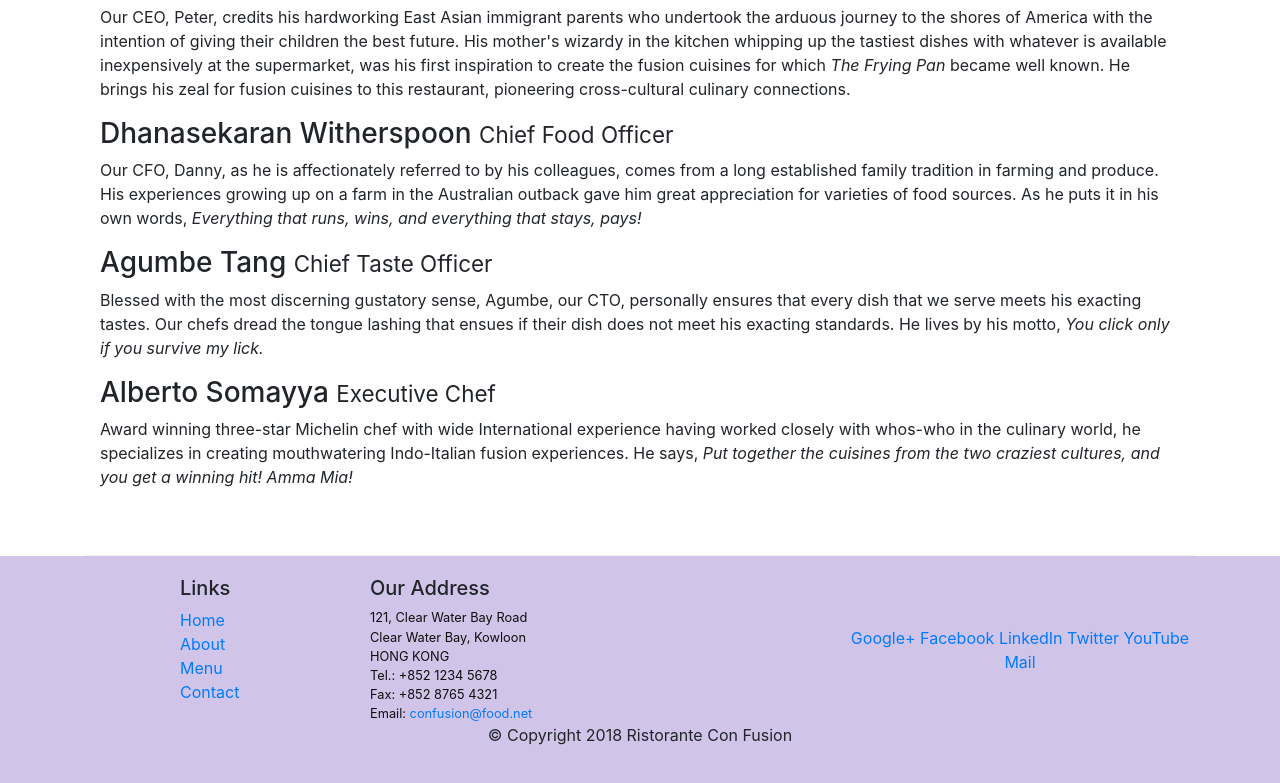
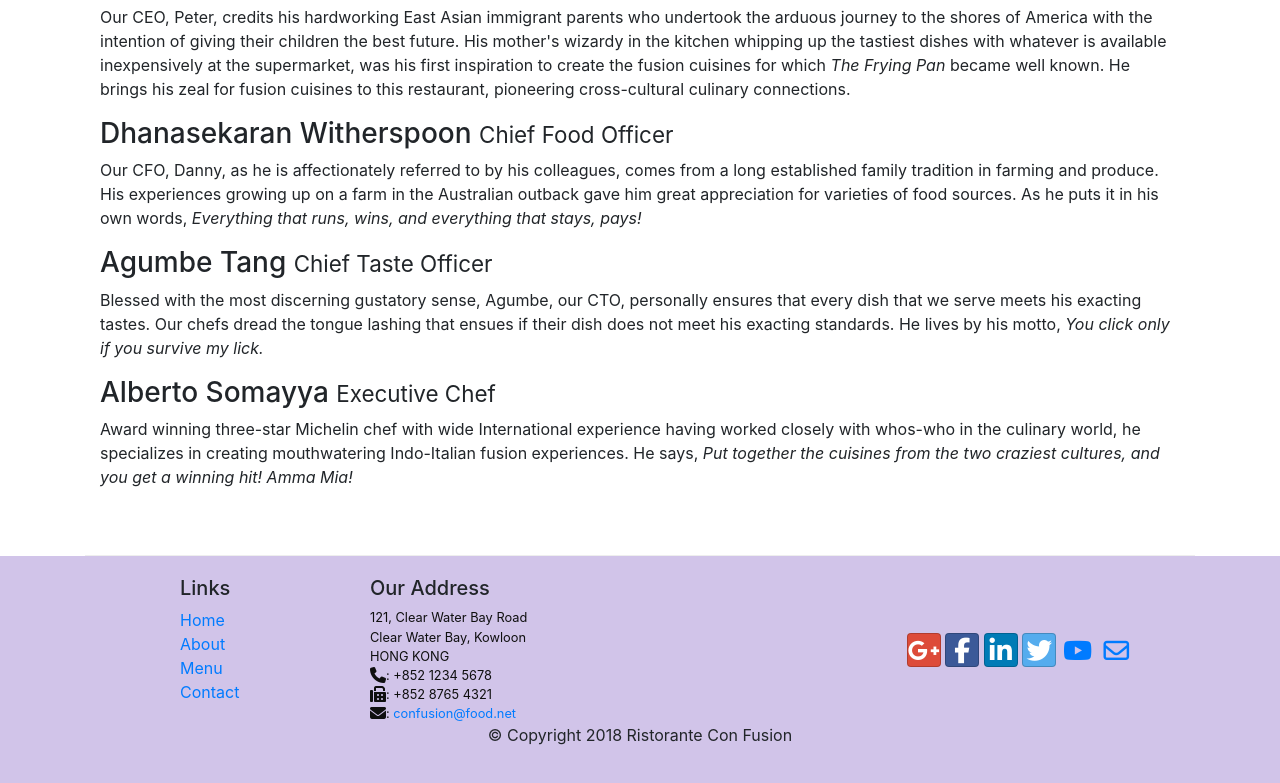
Before and after one commit to lyob/jstuff, a website: page aboutus.html in a window 1280 px wide. Shown: the part 998-1781 px from the top of the page. Drawn offline with nearby package versions, Linux system fonts and the light colour scheme.

Commit message:
Icon Fonts

```diff
--- a/aboutus.html
+++ b/aboutus.html
@@ -9,6 +9,8 @@
 
     <!-- Bootstrap CSS -->
     <link rel="stylesheet" href="node_modules/bootstrap/dist/css/bootstrap.min.css">
+    <link rel="stylesheet" href="node_modules/font-awesome/css/font-awesome.min.css">
+    <link rel="stylesheet" href="node_modules/bootstrap-social/bootstrap-social.css">
     <link rel="stylesheet" href="css/styles.css">
     <title>Ristorante Con Fusion: About Us</title>
 
@@ -23,10 +25,10 @@
             <a class="navbar-brand mr-auto" href="./index.html">Ristorante Con Fusion</a>
             <div class="collapse navbar-collapse" id="Navbar">
                 <ul class="navbar-nav mr-auto">
-                    <li class="nav-item"><a class="nav-link" href="./index.html">Home</a></li>
-                    <li class="nav-item active"><a class="nav-link" href="#">About</a></li>
-                    <li class="nav-item"><a class="nav-link" href="#">Menu</a></li>
-                    <li class="nav-item"><a class="nav-link" href="#">Contact</a></li>
+                    <li class="nav-item"><a class="nav-link" href="./index.html"><span class="fa fa-home fa-lg"></span> Home</a></li>
+                    <li class="nav-item active"><a class="nav-link" href="#"><span class="fa fa-info fa-lg"></span> About</a></li>
+                    <li class="nav-item"><a class="nav-link" href="#"><span class="fa fa-list fa-lg"></span> Menu</a></li>
+                    <li class="nav-item"><a class="nav-link" href="#"><span class="fa fa-address-card fa-lg"></span> Contact</a></li>
                 </ul>
             </div>
         </div>
@@ -111,19 +113,19 @@
 		              121, Clear Water Bay Road<br>
 		              Clear Water Bay, Kowloon<br>
 		              HONG KONG<br>
-		              Tel.: +852 1234 5678<br>
-		              Fax: +852 8765 4321<br>
-		              Email: <a href="mailto:confusion@food.net">confusion@food.net</a>
+		              <i class="fa fa-phone fa-lg"></i>: +852 1234 5678<br>
+		              <i class="fa fa-fax fa-lg"></i>: +852 8765 4321<br>
+		              <i class="fa fa-envelope fa-lg"></i>: <a href="mailto:confusion@food.net">confusion@food.net</a>
 		           </address>
                 </div>
                 <div class="col-12 col-sm-4 align-self-center">
                     <div class="text-center">
-                        <a href="http://google.com/+">Google+</a>
-                        <a href="http://www.facebook.com/profile.php?id=">Facebook</a>
-                        <a href="http://www.linkedin.com/in/">LinkedIn</a>
-                        <a href="http://twitter.com/">Twitter</a>
-                        <a href="http://youtube.com/">YouTube</a>
-                        <a href="mailto:">Mail</a>
+                        <a class="btn btn-social-icon btn-google" href="http://google.com/+"><i class="fa fa-google-plus fa-lg"></i></a>
+                        <a class="btn btn-social-icon btn-facebook" href="http://www.facebook.com/profile.php?id="><i class="fa fa-facebook fa-lg"></i></a>
+                        <a class="btn btn-social-icon btn-linkedin" href="http://www.linkedin.com/in/"><i class="fa fa-linkedin fa-lg"></i></a>
+                        <a class="btn btn-social-icon btn-twitter" href="http://twitter.com/"><i class="fa fa-twitter fa-lg"></i></a>
+                        <a class="btn btn-social-icon btn-youtube" href="http://youtube.com/"><i class="fa fa-youtube fa-lg"></i></a>
+                        <a class="btn btn-social-icon" href="mailto:"><i class="fa fa-envelope-o fa-lg"></i></a>
                     </div>
                 </div>
            </div>
```
Also changed, not shown: index.html (+15 -13 lines).
